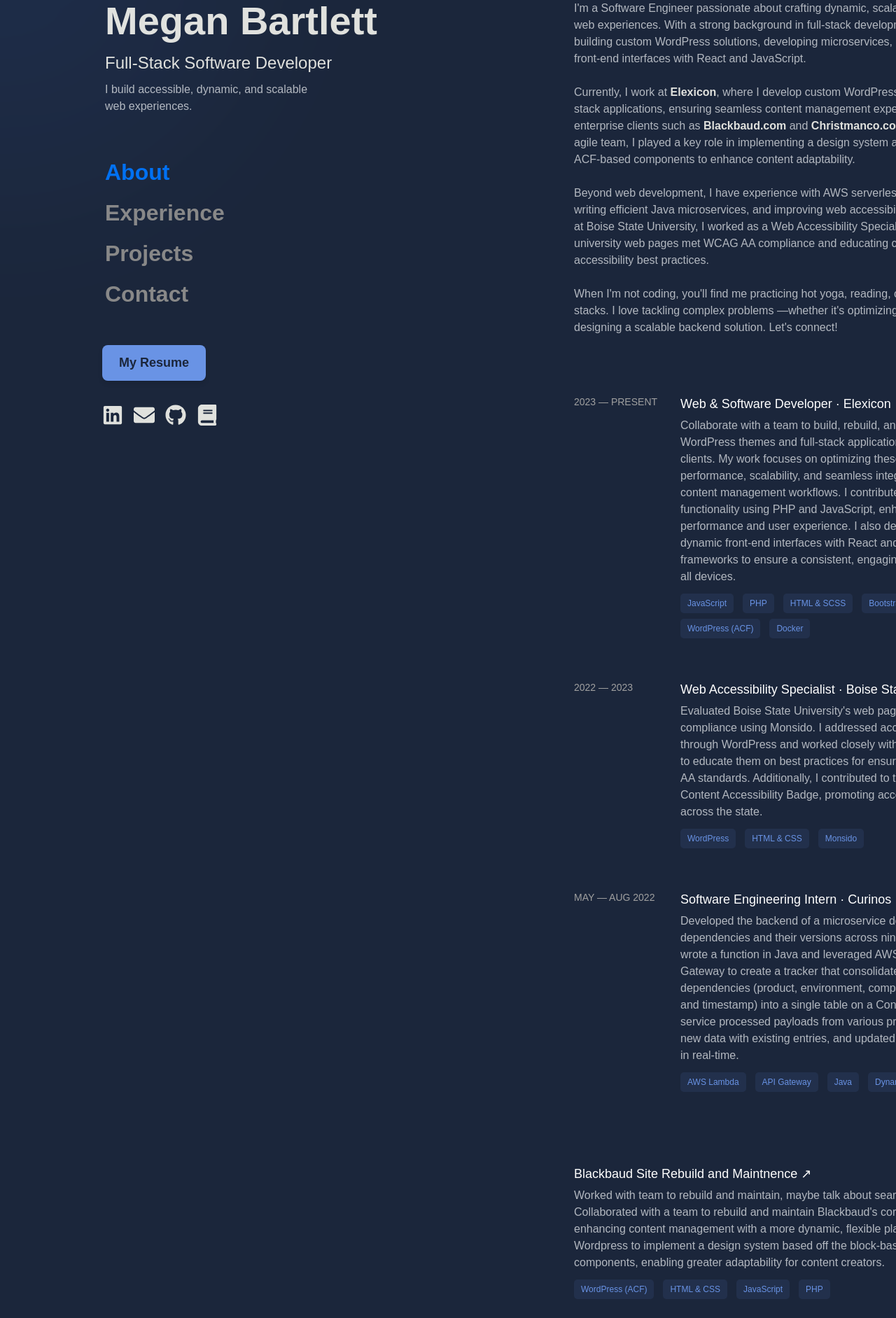
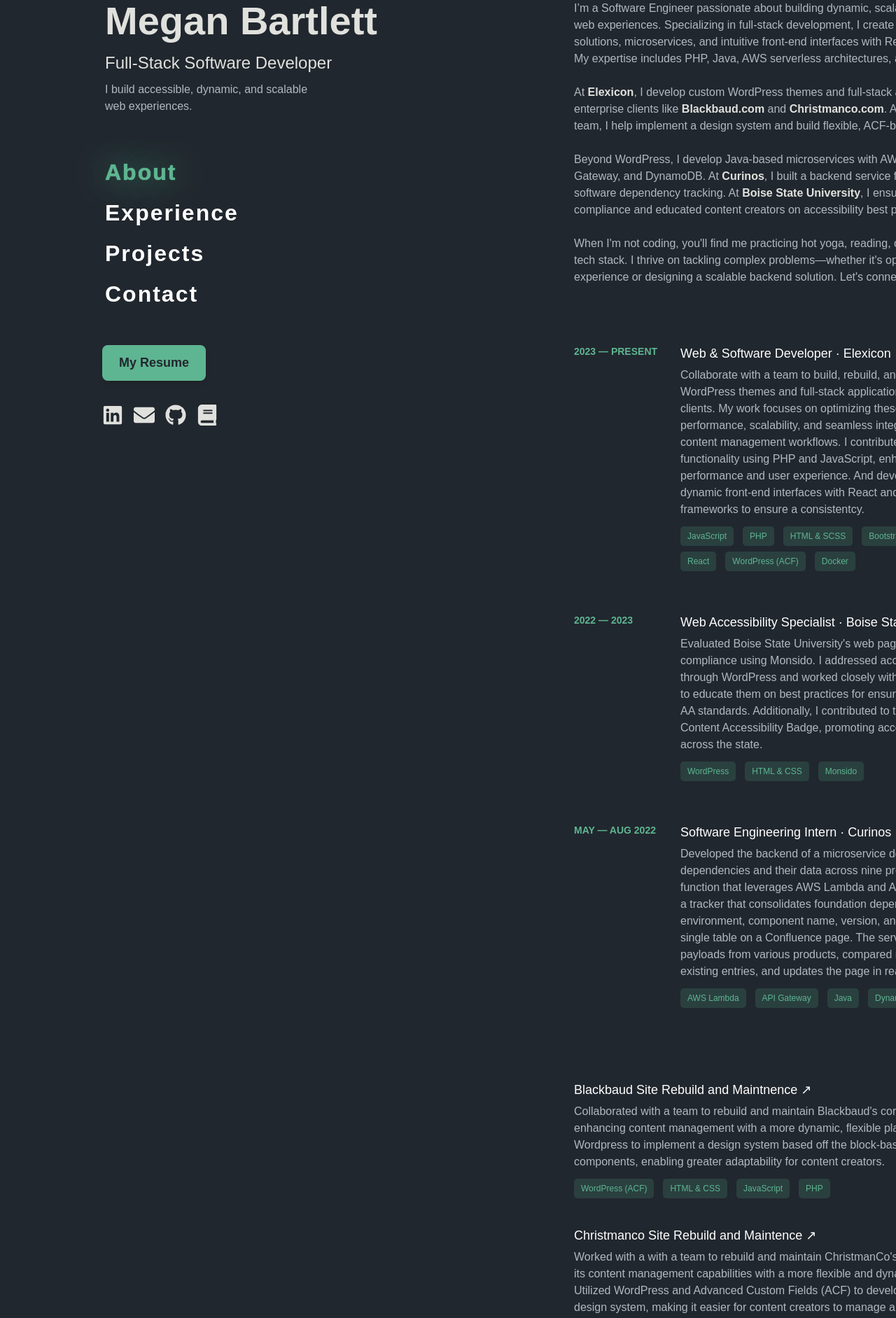
Before and after one commit to magoozz/portfolio, a Next.js app: page / in a window 1280 px wide. Shown: the part 80-1963 px from the top of the page at 70% size. Built offline with nearby package versions, Linux system fonts and the light colour scheme.

Commit message:
Big updates

```diff
--- a/src/app/globals.css
+++ b/src/app/globals.css
@@ -8,8 +8,11 @@
   margin: 0;
   font-family: Arial, sans-serif;
   display: flex;
-  background-color: #1b263b;
+  background-color: #21272e;
 }
+
+
+/* NAV */
 
 nav {
   position: fixed;
@@ -17,7 +20,6 @@
   top: 0;
   height: 100vh;
   width: 50rem;
-  background: #1b263b;
   padding: 20px 20px 20px 150px;
   display: flex;
   flex-direction: column;
@@ -37,6 +39,11 @@
         color: #e0e1dd;
       }
 
+      a:hover {
+        text-shadow: 0 0 1px #5eb591, 0 0 1px #5eb591, 0 0 50px #5eb591;
+        animation: glow 1.5s infinite alternate;
+      }
+
     }
 
     .title {
@@ -52,17 +59,26 @@
   }
 
   .tabs ul li a {
+    position: relative;
     text-decoration: none;
-    color: #888;
-    transition: color 0.3s ease;
+    color: white;
+    transition: all 0.3s ease-in-out;
     font-size: 2rem;
+    letter-spacing: 2px;
   }
 
   .tabs ul li a.active {
-    color: #0070f3;
-    font-weight: bold;
+    color: #5eb591;
+    text-shadow: 0 0 1px #5eb591, 0 0 1px #5eb591, 0 0 50px #5eb591;
+    animation: glow 1.5s infinite alternate;
   }
 
+
+  .tabs ul li a:hover {
+    color: #5eb591;
+    text-shadow: 0 0 1px #5eb591, 0 0 1px #5eb591, 0 0 50px #5eb591;
+    animation: glow 1.5s infinite alternate;
+  }
 
   .resume {
     display: flex;
@@ -81,26 +97,25 @@
       padding: 12px 24px;
       font-size: 1.125rem;
       font-weight: 600;
-      color: #1b263b;
-      background-color: #6993e5;
+      color: #21272e;
+      background-color: #5eb591;
       border-radius: 8px;
       text-decoration: none;
       box-shadow: 0 4px 6px rgba(0, 0, 0, 0.1);
-      transition: transform 0.2s ease-in-out, background-color 0.2s ease-in-out;
+      transition: transform 0.2s ease-in-out, background-color 0.2s ease-in-out, box-shadow 0.2s ease-in-out;
     }
 
     .resume-button:hover,
     .resume-button:focus {
-      background-color: #5578ba;
+      background-color: #84d8b5;
       transform: scale(1.05);
-      box-shadow: 0 6px 10px rgba(0, 0, 0, 0.15);
-    }
-
-    .resume-button:focus {
-      outline: none;
-      box-shadow: 0 0 0 4px rgba(59, 130, 246, 0.5);
+      box-shadow:
+        inset 0 0 8px #5eb591,
+        0 0 10px rgba(0, 255, 204, 0.5),
+        0 0 15px rgba(0, 255, 204, 0.4);
     }
   }
+
 
   .bottom {
     .social-icons {
@@ -113,6 +128,10 @@
       transform: translate(50%);
       width: 100%;
       margin-bottom: 7rem;
+
+      .link-text {
+        display: none;
+      }
     }
 
     .social-icons a {
@@ -121,40 +140,31 @@
     }
 
     .social-icons a:hover {
-      color: #6993e5;
+      color: #5eb591;
     }
   }
 
 }
 
-nav ul {
-  list-style: none;
-  padding: 0;
-  margin: 0;
-}
 
 nav li {
   margin-bottom: 10px;
 }
 
 nav a {
-  color: #6993e5;
+  color: #5eb591;
   text-decoration: none;
   font-weight: bold;
   transition: color 0.3s ease;
 }
 
-nav a:hover {
-  color: #5578ba;
-}
-
-nav a:active {
-  color: #b3b8c0;
-}
-
 main {
   flex-grow: 1;
 }
+
+
+
+/* PAGE */
 
 .home {
   padding: 3rem 60px 0px 200px;
@@ -178,7 +188,7 @@
 
     a:hover {
       text-decoration: underline;
-      color: #6993e5;
+      color: #5eb591;
       text-decoration: none;
     }
   }
@@ -211,8 +221,13 @@
 
   .experience-item:hover .description h3,
   .project-item:hover .description h3 {
-    color: #6993e5;
+    color: #5eb591;
     transition: color 0.3s;
+  }
+
+  .experience-item:hover .timeline,
+  .project-item:hover .timeline {
+    color: #a0a0a0;
   }
 
   .experience:hover .experience-item:not(:hover),
@@ -224,9 +239,10 @@
 
   .timeline {
     min-width: 120px;
-    color: #a0a0a0;
+    color: #5eb591;
     font-size: 14px;
     text-transform: uppercase;
+    font-weight: bold;
   }
 
   .description {
@@ -248,13 +264,12 @@
 
   .stack span {
     display: inline-block;
-    background: rgba(255, 255, 255, 0.1);
     padding: 5px 10px;
     border-radius: 5px;
     margin-right: 5px;
     font-size: 12px;
-    color: #6993e5;
-    background-color: #6992e519;
+    color: #5eb591;
+    background-color: #6df2bb1f;
   }
 }
 
@@ -276,7 +291,7 @@
     display: inline-flex;
     align-items: center;
     text-decoration: none;
-    color: #6993e5;
+    color: #5eb591;
     font-weight: bold;
     font-size: 1.25rem;
     transition: transform 0.3s ease;
@@ -286,7 +301,7 @@
       content: '←';
       position: absolute;
       left: -1.5rem;
-      color: #6993e5;
+      color: #5eb591;
       transition: transform 0.3s ease;
     }
 
@@ -367,7 +382,7 @@
       font-size: 1.125rem;
       font-weight: 600;
       color: #1b263b;
-      background-color: #6993e5;
+      background-color: #5eb591;
       border-radius: 8px;
       text-decoration: none;
       box-shadow: 0 4px 6px rgba(0, 0, 0, 0.1);
@@ -376,9 +391,12 @@
 
     .code-button:hover,
     .code-button:focus {
-      background-color: #5578ba;
+      background-color: #84d8b5;
       transform: scale(1.05);
-      box-shadow: 0 6px 10px rgba(0, 0, 0, 0.15);
+      box-shadow:
+        inset 0 0 8px #5eb591,
+        0 0 10px rgba(0, 255, 204, 0.5),
+        0 0 15px rgba(0, 255, 204, 0.4);
     }
 
     .code-button:focus {
@@ -387,6 +405,11 @@
     }
   }
 }
+
+
+
+
+/* MOBILE */
 
 @media (max-width: 1200px) {
 
@@ -425,6 +448,7 @@
         bottom: -2rem;
         left: -16%;
       }
+
       .social-icons {
         bottom: -12rem;
         left: -77%;
@@ -493,7 +517,7 @@
           font-size: 1.125rem;
           font-weight: 600;
           color: #1b263b;
-          background-color: #6993e5;
+          background-color: #5eb591;
           border-radius: 8px;
           text-decoration: none;
           box-shadow: 0 4px 6px rgba(0, 0, 0, 0.1);
@@ -506,11 +530,6 @@
           transform: scale(1.05);
           box-shadow: 0 6px 10px rgba(0, 0, 0, 0.15);
         }
-
-        .code-button:focus {
-          outline: none;
-          box-shadow: 0 0 0 4px rgba(59, 130, 246, 0.5);
-        }
       }
     }
 
@@ -520,11 +539,12 @@
   }
 }
 
+/*
 .cursor-glow {
   position: fixed;
   width: 800px;
   height: 800px;
-  background: radial-gradient(circle, rgb(3, 9, 20), transparent);
+  background: radial-gradient(circle, rgb(2, 11, 29), transparent);
   border-radius: 50%;
   pointer-events: none;
   transform: translate(-50%, -50%);
@@ -532,3 +552,4 @@
   mix-blend-mode: screen;
   z-index: 1000;
 }
+*/
--- a/src/app/page.tsx
+++ b/src/app/page.tsx
@@ -10,34 +10,28 @@
         <div className="about">
           <div className="about-content">
             <p>
-              I&apos;m a Software Engineer passionate about crafting{" "}
-              dynamic, scalable, and accessible web experiences. With a strong background in{" "}
-              full-stack development, I specialize in building{" "}
-              custom WordPress solutions, developing microservices, and
-              creating intuitive front-end interfaces with React and JavaScript.
+              I’m a Software Engineer passionate about building dynamic, scalable, and accessible web experiences.
+              Specializing in full-stack development, I create custom WordPress solutions, microservices, and intuitive
+              front-end interfaces with React and JavaScript. My expertise includes PHP, Java, AWS serverless architectures,
+              and web accessibility.
             </p>
 
             <p className="mt-6">
-              Currently, I work at <Link href="https://elexicon.com/">Elexicon</Link>, where I develop custom WordPress themes
-              and full-stack applications, ensuring seamless content management experiences for{" "}
-              enterprise clients such as <Link href="https://www.blackbaud.com/">Blackbaud.com</Link> and <Link href="https://www.christmanco.com/">Christmanco.com</Link>. As part of a small, agile team, I played a key role in implementing a{" "}
-              design system and building flexible, ACF-based components to
-              enhance content adaptability.
+              At <Link href="https://elexicon.com/">Elexicon</Link>, I develop custom WordPress themes and full-stack applications for
+              enterprise clients like <Link href="https://www.blackbaud.com/">Blackbaud.com</Link> and <Link href="https://www.christmanco.com/">Christmanco.com</Link>.
+              As part of an agile team, I help implement a design system and build flexible, ACF-based components.
             </p>
 
             <p className="mt-6">
-              Beyond web development, I have experience with AWS serverless architectures, writing{" "}
-              efficient Java microservices, and improving web accessibility standards.
-              While at Boise State University, I worked as a Web Accessibility Specialist,
-              ensuring university web pages met WCAG AA compliance and educating content creators on{" "}
-              accessibility best practices.
+              Beyond WordPress, I develop Java-based microservices with AWS Lambda, API Gateway, and DynamoDB.
+              At <Link href="https://curinos.com/">Curinos</Link>, I built a backend service for automating software dependency tracking.
+              At <Link href="https://www.boisestate.edu/">Boise State University</Link>, I ensured WCAG AA compliance and educated content creators on accessibility best practices.
             </p>
 
             <p className="mt-6">
-              When I&apos;m not coding, you&apos;ll find me practicing hot yoga, reading, or exploring{" "}
-              new tech stacks.
-              I love tackling complex problems —whether it&apos;s optimizing a web experience or designing a{" "}
-              scalable backend solution. Let&apos;s connect!
+              When I&apos;m not coding, you&apos;ll find me practicing hot yoga, reading, or exploring a new tech stack.
+              I thrive on tackling complex problems—whether it&apos;s optimizing a web experience or designing a scalable
+              backend solution. Let&apos;s connect!
             </p>
           </div>
         </div>
@@ -54,12 +48,13 @@
             description="Collaborate with a team to build, rebuild, and maintain custom WordPress themes and full-stack applications for enterprise clients.
             My work focuses on optimizing these solutions for performance, scalability, and seamless integration with existing content management workflows.
             I contribute to creating tailored functionality using PHP and JavaScript, enhancing both site performance and user experience.
-            I also develop responsive and dynamic front-end interfaces with React and modern JavaScript frameworks to ensure a consistent, engaging experience across all devices."
+            And develop responsive and dynamic front-end interfaces with React and modern JavaScript frameworks to ensure a consistentcy."
             skills={[
               "JavaScript",
               "PHP",
               "HTML & SCSS",
               "Bootstrap",
+              "MySQL",
               "React",
               "WordPress (ACF)",
               "Docker",
@@ -82,9 +77,9 @@
             title="Software Engineering Intern"
             company="Curinos"
             companyUrl="https://www.curinos.com/"
-            description="Developed the backend of a microservice designed to track dependencies and their versions across nine different products.
-            I wrote a function in Java and leveraged AWS Lambda and API Gateway to create a tracker that consolidated foundation dependencies (product, environment, component name, version, and timestamp) into a single table on a Confluence page.
-            The service processed payloads from various products, compared new data with existing entries, and updated the Confluence page in real-time."
+            description="Developed the backend of a microservice designed to track dependencies and their data across nine products.
+            A Java function that leverages AWS Lambda and API Gateway to create a tracker that consolidates foundation dependencies (product, environment, component name, version, and timestamp) into a single table on a Confluence page.
+            The service processes payloads from various products, compared new data with existing entries, and updates the page in real-time."
             skills={["AWS Lambda", "API Gateway", "Java", "DynamoDB", "Confluence"]}
           />
         </div>
@@ -96,7 +91,7 @@
           <ProjectItem
             title="Blackbaud Site Rebuild and Maintnence"
             url="/blackbaud"
-            description="Worked with team to rebuild and maintain, maybe talk about searching filter?? Collaborated with a team to rebuild and maintain Blackbaud&apos;s
+            description="Collaborated with a team to rebuild and maintain Blackbaud&apos;s
             corportate website, enhancing content management with a more dynamic, flexible platform. Utilized Wordpress to implement a design system based off the block-based
             (ACF) components, enabling greater adaptability for content creators."
             skills={["WordPress (ACF)", "HTML & CSS", "JavaScript", "PHP",]}
@@ -105,16 +100,18 @@
           <ProjectItem
             title="Christmanco Site Rebuild and Maintence"
             url="/christman"
-            description="Again work with team to rebuild and maintain, think of something unique i personally built to add in here."
-            skills={["WordPress", "HTML & CSS", "Monsido"]}
+            description="Worked with a with a team to rebuild and maintain ChristmanCo&apos;s website, enhancing its content management capabilities with a more flexible and dynamic
+            platform. Utilized WordPress and Advanced Custom Fields (ACF) to develop a block-based design system, making it easier for content creators to manage and adapt site
+            content efficiently."
+            skills={["WordPress (ACF)", "HTML & CSS", "JavaScript", "PHP",]}
           />
 
           <ProjectItem
             title="Version Tracker Microservice"
             url="/microservice"
-            description="Built a serverless microservice to track software dependencies across Curinos' nine products. Developed the backend in Java,
-            using AWS Lambda and API Gateway for real-time updates. Intergrated with Conflucne to automate dependency version tracking, reducing manual effort.
-            Write more/ add link to video and documentation??"
+            description="Designed and built a serverless microservice to track software dependencies across Curinos&apos; nine products. Developed the backend in Java,
+             leveraging AWS Lambda and API Gateway for real-time updates. Integrated with Confluence to automate version tracking, reducing manual effort.
+             Developers use the service to query and update dependency versions seamlessly, ensuring accurate and up-to-date information across projects."
             skills={["Java", "AWS Lambda", "API Gateway"]}
           />
 
@@ -122,17 +119,17 @@
             title="Memory Hole"
             url="https://github.com/magoozz/Memory-Hole/tree/main"
             description="Implements a memory allocator based on the budy system designed to replace
-            'malloc'. It is able to do this through the use of freeList, bitMap and other utils (found in util.c) that help to calcualte the buddies address."
+            &apos;malloc&apos;. It is able to do this through the use of freeList, bitMap and other utils (found in util.c) that help to calcualte the buddies address."
             skills={["C"]}
           />
 
           <ProjectItem
             title="Converting a Regular Expression to an NFA"
             url="https://github.com/magoozz/RE-to-NFA"
-            description="By taking in a string of symbols (a, b, *, (, ), |) that represents a regular expression, we are able to give input strings and see whether or not they are
-            contained within the language of the regular expression. It does this by converting the regular expression into a Nondeterministic Finite Automata, then using the
+            description="By taking in a string of symbols (a, b, *, (, ), |) that represents a regular expression, input strings can be supplied to see whether or not they are
+            contained within the language of the regular expression. Doing so by converting the regular expression into a Nondeterministic Finite Automata, then using the
             functionality of that class, checking to see if the strings are accepted or not."
-            skills={["Java",] }
+            skills={["Java",]}
           />
         </div>
       </section>
```
Also changed, not shown: src/components/Navigation.tsx (+7 -0 lines), 1 other file (tests, documents, lock files or other folders).
